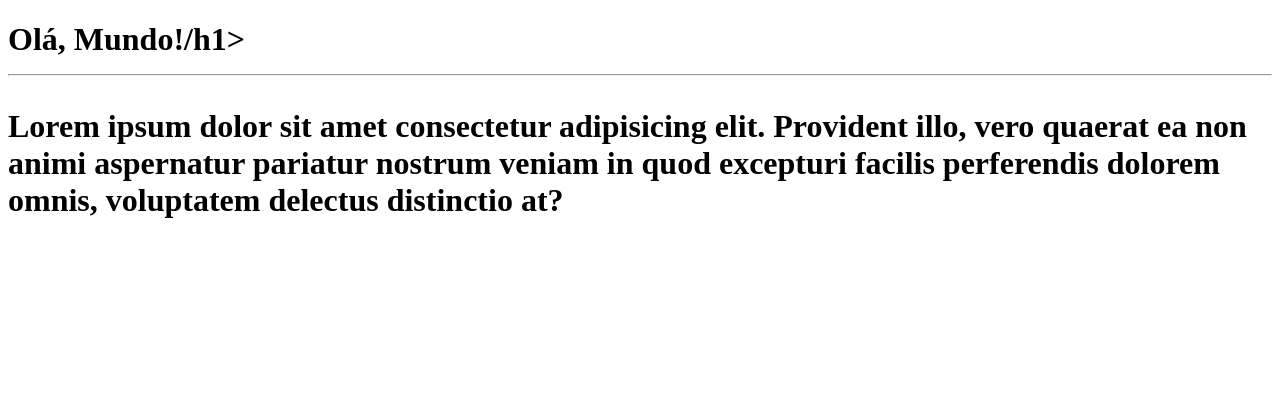
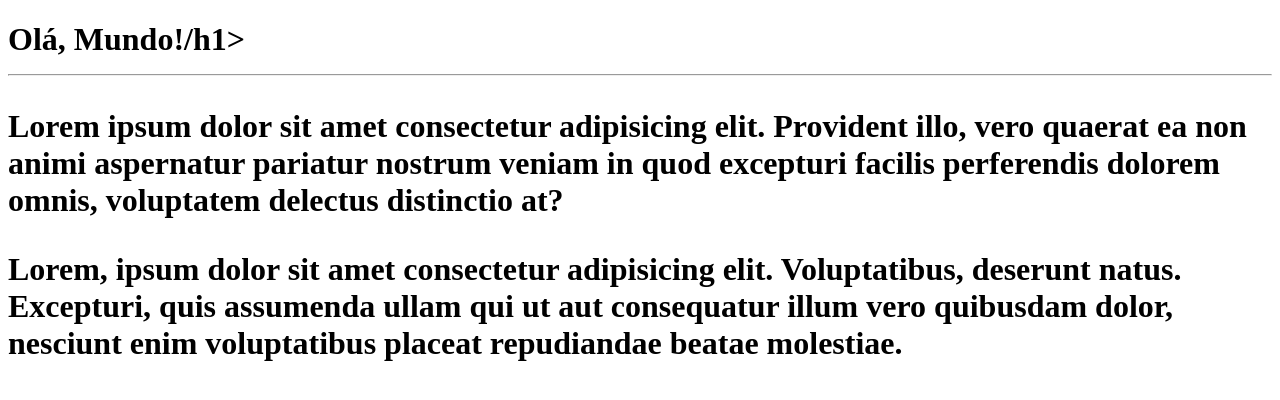
Before and after one commit to Thiagotech/Aprendendo-GitHub, a plain HTML site: page site-teste/index.html in a window 1280 px wide. Drawn offline with Linux system fonts and the light colour scheme.

Commit message:
Adicionei o segundo parágrafo Loren

```diff
--- a/site-teste/index.html
+++ b/site-teste/index.html
@@ -10,5 +10,6 @@
     <h1>Olá, Mundo!/h1>
         <hr>
         <p>Lorem ipsum dolor sit amet consectetur adipisicing elit. Provident illo, vero quaerat ea non animi aspernatur pariatur nostrum veniam in quod excepturi facilis perferendis dolorem omnis, voluptatem delectus distinctio at?</p>
+        <p>Lorem, ipsum dolor sit amet consectetur adipisicing elit. Voluptatibus, deserunt natus. Excepturi, quis assumenda ullam qui ut aut consequatur illum vero quibusdam dolor, nesciunt enim voluptatibus placeat repudiandae beatae molestiae.</p>
 </body>
 </html>
```
